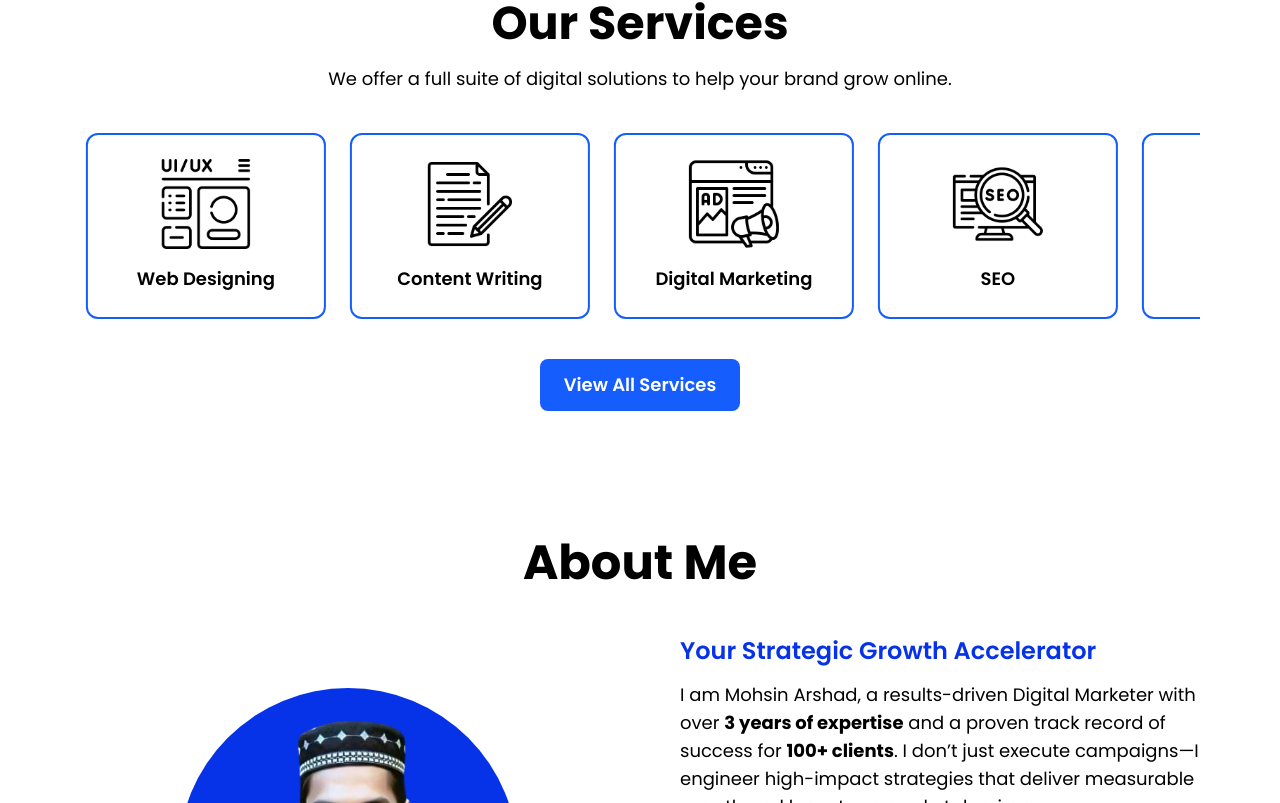
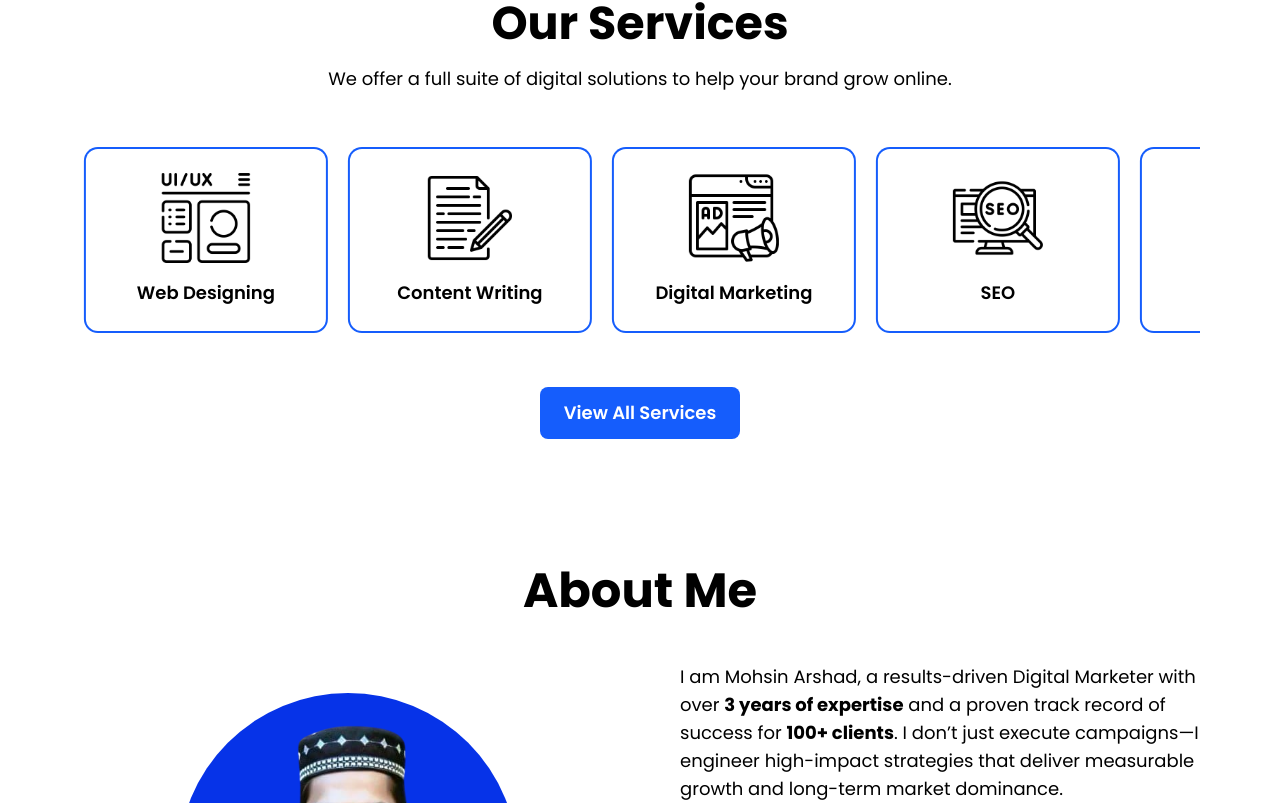
Before and after one commit to noman905/client-seo-agency, a Next.js app: page / in a window 1280 px wide. Shown: the part 677-1480 px from the top of the page. Built offline with nearby package versions, Linux system fonts and the light colour scheme.

Commit message:
efuhehiufejnj

```diff
--- a/src/Navbar.js
+++ b/src/Navbar.js
@@ -12,7 +12,7 @@ const navLinks = [
   'Blog',
   'Experience',
 
-  'Courses',
+
   'About Us',
 ];
 
--- a/src/aboutme.js
+++ b/src/aboutme.js
@@ -3,7 +3,8 @@
 import Image from "next/image";
 
 const skills=[
-  'SEO & Off‑Page SEO',
+  'SEO ',
+  'Off‑Page SEO',
   'Local SEO',
   'Digital Marketing',
   'Web Design',
@@ -42,9 +43,7 @@ export default function AboutMe() {
 
         {/* Right - Text */}
         <div className="w-full md:w-1/2 text-center md:text-left">
-          <h1 className="pl-4 mb-3.5 text-[#0633e8] text-2xl font-semibold">
-            Your Strategic Growth Accelerator
-          </h1>
+
           <p className="text-lg pl-4 font-normal text-start text-black mb-4">
             I am Mohsin Arshad, a results-driven Digital Marketer with over <strong>3 years of expertise</strong> and a proven track record of success for <strong>100+ clients</strong>. I don’t just execute campaigns—I engineer high-impact strategies that deliver measurable growth and long-term market dominance.
           </p>
--- a/src/services.js
+++ b/src/services.js
@@ -2,36 +2,20 @@
 
 import Image from 'next/image';
 import Link from 'next/link';
-import { motion, useAnimation } from 'framer-motion';
+import { motion } from 'framer-motion';
 import { useEffect, useRef, useState } from 'react';
 
-// Services Array
 const services = [
-  {
-    title: 'Digital Marketing',
-    icon: '/Services/service1.png',
-  },
-  {
-    title: 'SEO',
-    icon: '/Services/service2.png',
-  },
-  {
-    title: 'Off Page SEO',
-    icon: '/Services/service5.png',
-  },
-  {
-    title: 'ON Page SEO',
-    icon: '/Services/service6.png',
-  },
-  {
-    title: 'Web Designing',
-    icon: '/Services/service3.png',
-  },
-  {
-    title: 'Content Writing',
-    icon: '/Services/service4.png',
-  },
+  { title: 'Digital Marketing', icon: '/Services/service1.png' },
+  { title: 'SEO', icon: '/Services/service2.png' },
+  { title: 'Off Page SEO', icon: '/Services/service5.png' },
+  { title: 'ON Page SEO', icon: '/Services/service6.png' },
+  { title: 'Web Designing', icon: '/Services/service3.png' },
+  { title: 'Content Writing', icon: '/Services/service4.png' },
 ];
+
+// Define your consistent primary color
+const primaryColor = '#155dfc';
 
 export default function Services() {
   const containerRef = useRef(null);
@@ -40,7 +24,7 @@ export default function Services() {
   useEffect(() => {
     if (containerRef.current) {
       const container = containerRef.current;
-      setScrollWidth(container.scrollWidth / 2); // half since we duplicate the array
+      setScrollWidth(container.scrollWidth / 2); // half because we duplicate the array
     }
   }, []);
 
@@ -53,17 +37,17 @@ export default function Services() {
       className="bg-white py-16 px-4 md:px-12 lg:px-20"
       id="services"
     >
-      <div className="max-w-7xl mx-auto mt-5  text-center">
+      <div className="max-w-7xl mx-auto mt-5 text-center">
         <h2 className="text-4xl lg:text-[46px] font-bold text-black mb-4">Our Services</h2>
         <p className="text-lg text-black mb-10 max-w-2xl mx-auto">
           We offer a full suite of digital solutions to help your brand grow online.
         </p>
 
         {/* Scrolling Boxes */}
-        <div className="overflow-hidden relative">
+        <div className="overflow-hidden relative py-4">
           <motion.div
             ref={containerRef}
-            className="flex gap-6 whitespace-nowrap"
+            className="flex gap-6 "
             animate={{ x: -scrollWidth }}
             transition={{
               repeat: Infinity,
@@ -79,7 +63,7 @@ export default function Services() {
         </div>
 
         {/* CTA Button */}
-        <Link href='allservices'>
+        <Link href="/allservices">
           <motion.button
             whileHover={{ scale: 1.02 }}
             className="mt-10 bg-[#155dfc] text-white px-6 py-3 rounded-lg text-lg font-semibold hover:bg-black transition-all duration-300"
@@ -95,7 +79,7 @@ export default function Services() {
 const AnimatedCard = ({ icon, title }) => {
   return (
     <motion.div
-      className="min-w-[240px] border-2 border-[#155dfc]    bg-white   rounded-xl p-6 flex flex-col items-center justify-center   transition-transform duration-300"
+      className="min-w-[240px] bg-white rounded-xl p-6 flex flex-col items-center justify-center shadow-[0_0_0_2px_#155dfc] hover:shadow-[0_0_12px_#155dfc] transition-all duration-300"
       initial={{ opacity: 0 }}
       whileInView={{ opacity: 1 }}
       viewport={{ once: true }}
```
Lines whose indentation alone changed are shown as unchanged.
